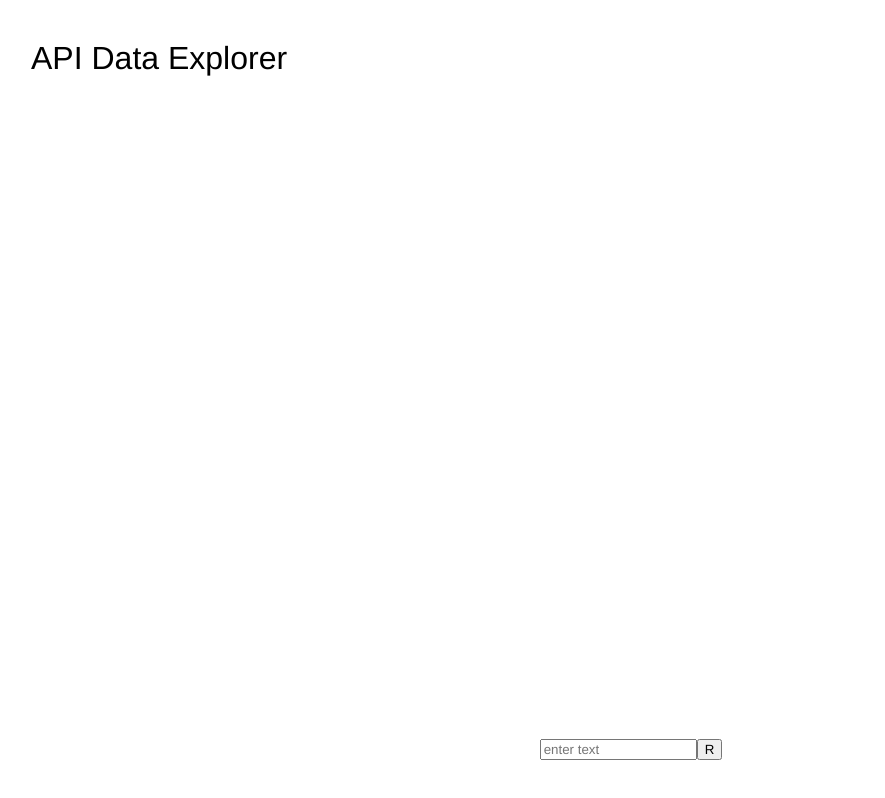
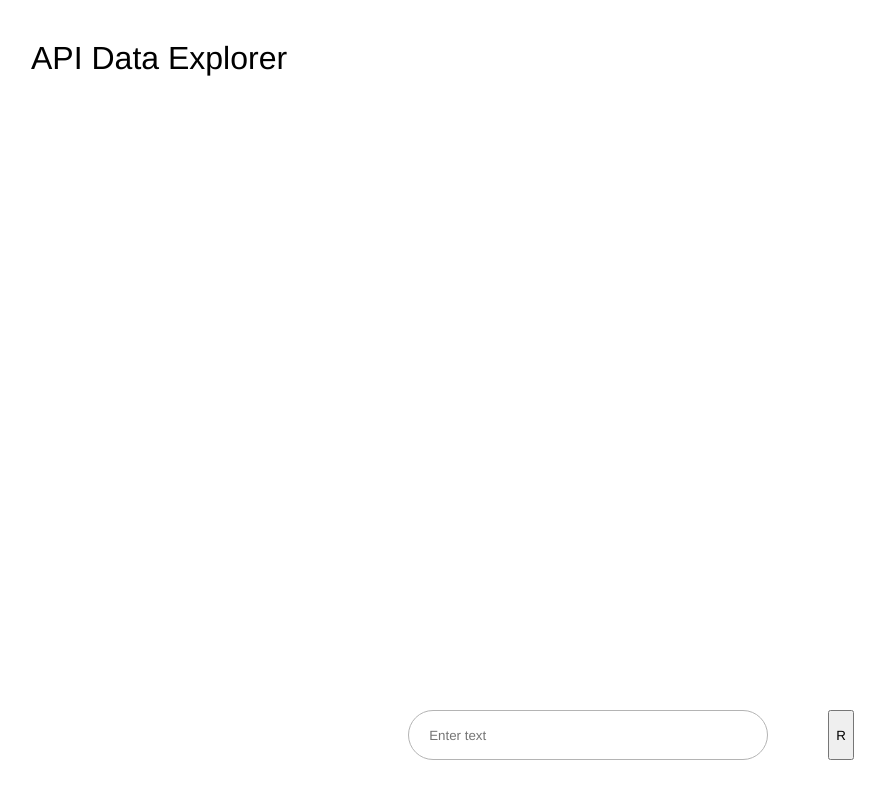
Before and after one commit to SanjeevMidda/API-Data-Explorer, a React (Create React App) app: page / in a window 1280 px wide. Shown: the whole page, without its empty margins (9-894 px from the left). Built offline with nearby package versions, Linux system fonts and the light colour scheme.

Commit message:
styles: created styling for Search component

```diff
--- a/src/components/Search.tsx
+++ b/src/components/Search.tsx
@@ -1,7 +1,7 @@
 import React from "react";
 
 const Search = () => {
-  return <input placeholder="enter text"></input>;
+  return <input placeholder="Enter text"></input>;
 };
 
 export default Search;
--- a/src/index.css
+++ b/src/index.css
@@ -17,3 +17,17 @@
 h1 {
   width: 100%;
 }
+
+.searchAndRefreshContainer {
+  /* border: 1px solid black; */
+  display: flex;
+  gap: 60px;
+}
+
+input {
+  width: 360px;
+  height: 50px;
+  border-radius: 50px;
+  border: 1px solid rgb(180, 180, 180);
+  padding: 20px;
+}
```
